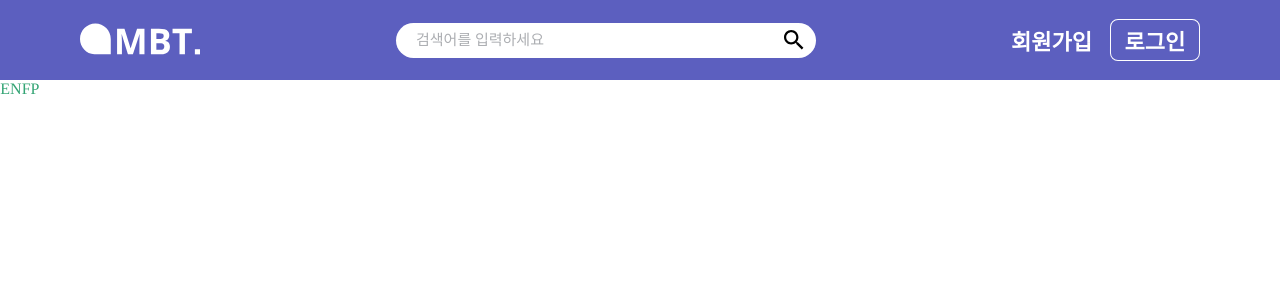
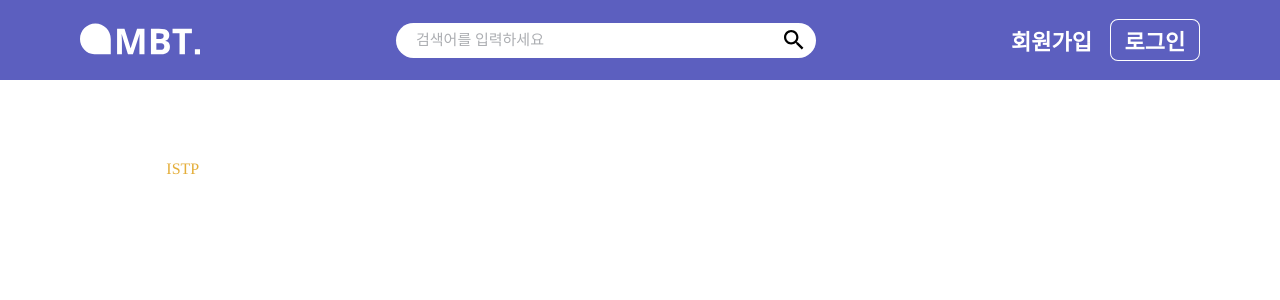
Before and after one commit to MBTogether/MBT_Frontend, a React (Create React App) app: page /my-page in a window 1280 px wide. Shown: the top 300 px of the page. Built offline with nearby package versions, Linux system fonts and the light colour scheme.

Commit message:
📑 flex 정렬 변경

```diff
--- a/src/components/myPage/profileWrapper/ProFileWrapper.js
+++ b/src/components/myPage/profileWrapper/ProFileWrapper.js
@@ -4,9 +4,11 @@ import MBTIProfile from "../mbtiProfile/MBTIProfile";
 
 const ProFileWrapper = () => {
   return (
-    <S.ProFileMainContainer>
-      <MBTIProfile mbti={"ENFP"} />
-    </S.ProFileMainContainer>
+    <S.CenterContainer>
+      <S.ProFileMainContainer>
+        <MBTIProfile mbti={"ISTP"} />
+      </S.ProFileMainContainer>
+    </S.CenterContainer>
   );
 };
 
```
